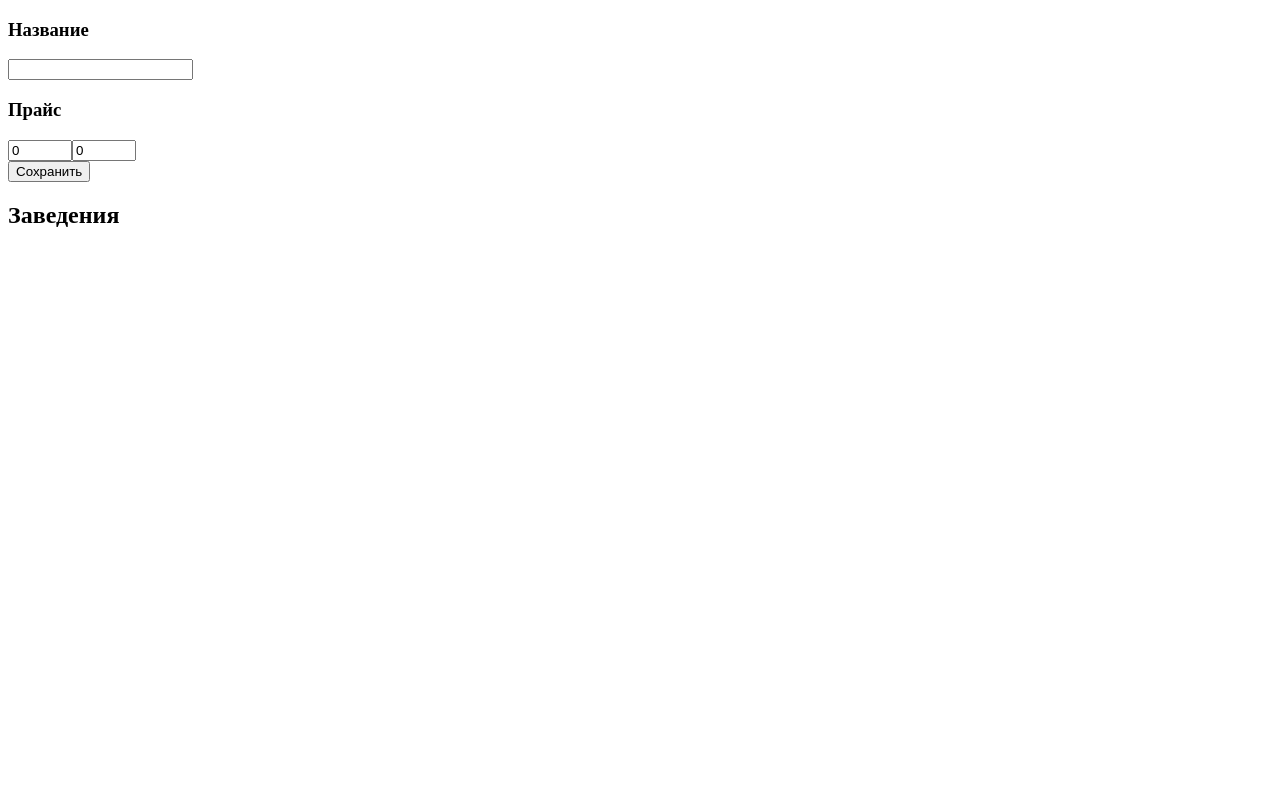
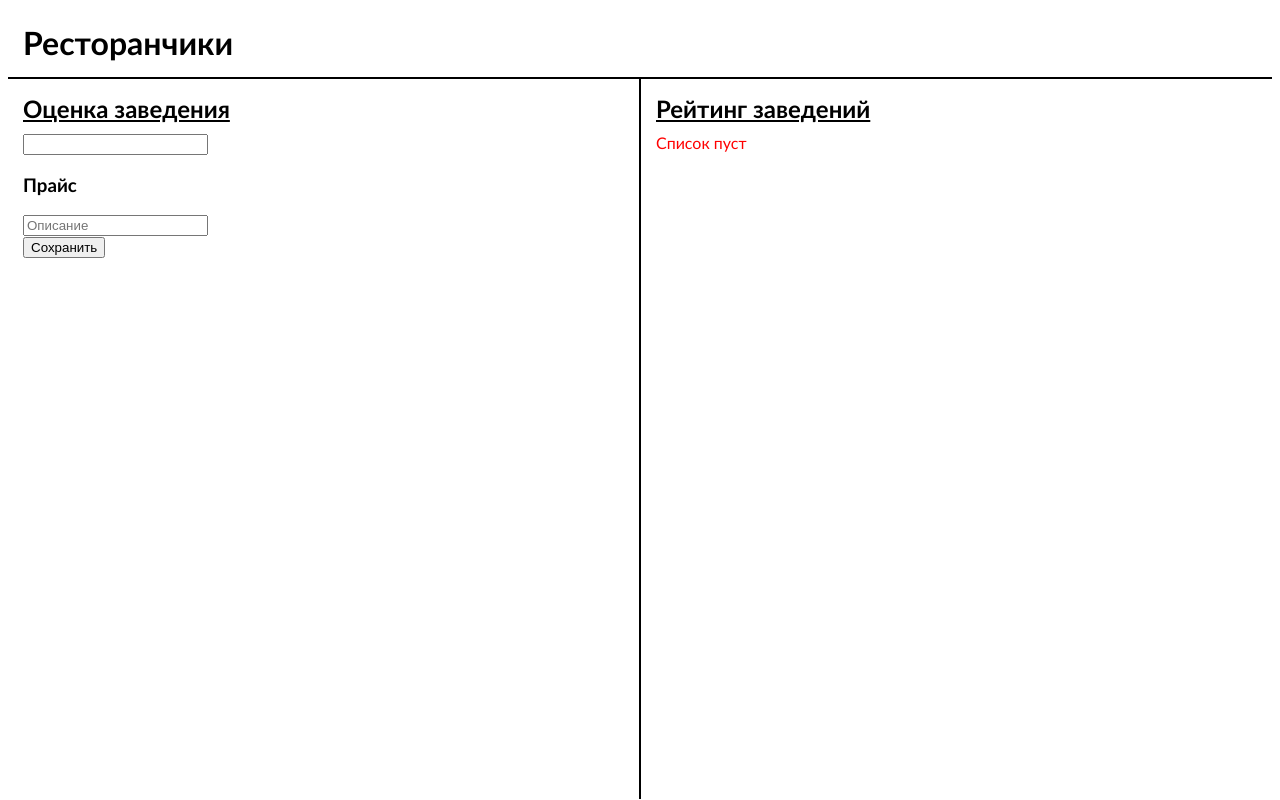
Before and after one commit to Myshanyatko/top-list, a Vue app: page / in a window 1280 px wide. Built offline with nearby package versions, Linux system fonts and the light colour scheme.

Commit message:
форма с полем, сортировка в листе

```diff
--- a/package.json
+++ b/package.json
@@ -9,7 +9,9 @@
   },
   "dependencies": {
     "core-js": "^3.8.3",
-    "vue": "^3.2.13"
+    "firebase": "^10.8.0",
+    "vue": "^3.2.13",
+    "vuefire": "^3.1.22"
   },
   "devDependencies": {
     "@babel/core": "^7.12.16",
--- a/public/index.html
+++ b/public/index.html
@@ -1,17 +1,26 @@
 <!DOCTYPE html>
 <html lang="">
   <head>
-    <meta charset="utf-8">
-    <meta http-equiv="X-UA-Compatible" content="IE=edge">
-    <meta name="viewport" content="width=device-width,initial-scale=1.0">
-    <link rel="icon" href="<%= BASE_URL %>favicon.ico">
+    <meta charset="utf-8" />
+    <meta http-equiv="X-UA-Compatible" content="IE=edge" />
+    <meta name="viewport" content="width=device-width,initial-scale=1.0" />
+    <link rel="icon" href="<%= BASE_URL %>favicon.ico" />
     <title><%= htmlWebpackPlugin.options.title %></title>
   </head>
-  <body>
+  <body
+    style="
+      font-family: 'Gill Sans', 'Gill Sans MT', Calibri, 'Trebuchet MS',
+        sans-serif;
+    "
+  >
     <noscript>
-      <strong>We're sorry but <%= htmlWebpackPlugin.options.title %> doesn't work properly without JavaScript enabled. Please enable it to continue.</strong>
+      <strong
+        >We're sorry but <%= htmlWebpackPlugin.options.title %> doesn't work
+        properly without JavaScript enabled. Please enable it to
+        continue.</strong
+      >
     </noscript>
-    <div id="app"></div>
+    <div id="app" style="height: 90vh"></div>
     <!-- built files will be auto injected -->
   </body>
 </html>
--- a/src/App.vue
+++ b/src/App.vue
@@ -1,11 +1,23 @@
 <template>
-  <restaurantForm @create="createRestaurant" />
-  <restaurantList :restaurants="restaurants" />
+  <div style="height: 100%">
+    <h1 class="title">Ресторанчики</h1>
+    <div class="content">
+      <div class="content__form">
+        <h2 class="content__title">Оценка заведения</h2>
+        <restaurant-form @create="createRestaurant" />
+      </div>
+      <div class="content__list">
+        <h2 class="content__title">Рейтинг заведений</h2>
+        <restaurant-list :restaurants="sortItems" />
+      </div>
+    </div>
+  </div>
 </template>
 
 <script>
 import RestaurantForm from "@/components/RestaurantForm";
 import RestaurantList from "@/components/RestaurantList";
+
 export default {
   components: {
     RestaurantForm,
@@ -19,10 +31,49 @@ export default {
   methods: {
     createRestaurant(restaurant) {
       this.restaurants.push(restaurant);
-      console.log(this.restaurants);
+    },
+  },
+  computed: {
+    sortItems() {
+      console.log( [...this.restaurants].sort(
+        (item1, item2) => item2.assessments.general - item1.assessments.general
+      ))
+      return [...this.restaurants].sort(
+        (item1, item2) => item2.assessments.general - item1.assessments.general
+      );
     },
   },
 };
 </script>
 
-<style></style>
+<style scoped>
+h1,
+h2,
+h3,
+h4,
+p {
+  margin: 0;
+  padding: 0;
+}
+.title {
+  border-bottom: solid 2px #000;
+  margin: 0;
+  padding: 15px;
+}
+.content {
+  display: flex;
+  height: 100%;
+}
+.content__form {
+  border-right: #000 solid 2px;
+}
+.content__form,
+.content__list {
+  width: 50%;
+  padding: 15px;
+}
+.content__title {
+  padding-bottom: 10px;
+  text-decoration: underline;
+}
+</style>
--- a/src/components/RestaurantForm.vue
+++ b/src/components/RestaurantForm.vue
@@ -1,17 +1,18 @@
 <template>
-  <div class="form">
   <form @submit.prevent>
-      <!-- <h2>Оценка заведения</h2> -->
-      <h3>Название</h3>
     <input type="text" v-model="restaurant.name" />
     <h3>Прайс</h3>
-      <input type="number" min="0" max="2.5" v-model="restaurant.price.a" />
-      <input type="number" min="0" max="2.5" v-model="restaurant.price.p" />
+    <!-- <input type="number" min="0" max="2.5" v-model="restaurant.price.a" /> -->
+    <!-- <input type="number" min="0" max="2.5" v-model="restaurant.price.p" /> -->
+    <input
+      type="text"
+      v-model="restaurant.assessments.price.a"
+      placeholder="Описание"
+    />
     <div class="">
       <button @click="createRestaurant">Сохранить</button>
     </div>
   </form>
-  </div>
 </template>
 
 <script>
@@ -20,28 +21,68 @@ export default {
     return {
       restaurant: {
         name: "",
+        assessments: {
+          general: "",
           price: {
-          a: 0,
-          p: 0,
+            a: "",
+            p: "",
           },
           taste: {
-          a: 0,
-          p: 0,
+            a: "",
+            p: "",
           },
           interior: {
-          a: 0,
-          p: 0,
+            a: "",
+            p: "",
+          },
         },
       },
     };
   },
+  // watch: {
+  //   restaurant: function () {
+  //     console.log("sfd");
+  //     this.restaurant.general =
+  //       +this.restaurant?.assessments?.price?.a +
+  //       +this.restaurant?.assessments?.price?.p +
+  //       +this.restaurant?.assessments?.taste?.a +
+  //       +this.restaurant?.assessments?.taste?.p +
+  //       +this.restaurant?.assessments?.interior?.a +
+  //       +this.restaurant?.assessments?.interior?.p;
+  //   },
+  // },
+
   methods: {
     createRestaurant() {
       this.restaurant.id = Date.now();
+      this.restaurant.assessments.general =
+        +this.restaurant?.assessments?.price?.a +
+        +this.restaurant?.assessments?.price?.p +
+        +this.restaurant?.assessments?.taste?.a +
+        +this.restaurant?.assessments?.taste?.p +
+        +this.restaurant?.assessments?.interior?.a +
+        +this.restaurant?.assessments?.interior?.p;
       this.$emit("create", this.restaurant);
-      restaurant.name = "";
-      restaurant.price.a = 0;
-      restaurant.price.p = 0;
+      this.restaurant = {
+        name: "",
+        assessments: {
+          general: "",
+          price: {
+            a: "",
+            p: "",
+          },
+          taste: {
+            a: "",
+            p: "",
+          },
+          interior: {
+            a: "",
+            p: "",
+          },
+        },
+      };
+      // this.restaurant.price.a = 0;
+      // this.restaurant.price.p = 0;
     },
   },
 };
--- a/src/components/RestaurantItem.vue
+++ b/src/components/RestaurantItem.vue
@@ -1,17 +1,18 @@
 <template>
   <div class="restaurant-item">
-    <h3>{{ restaurant.name }}</h3>
-    <p>
+    <h3>{{ restaurant.id }}</h3>
+    <div><strong>Название:</strong> {{ restaurant.name }}</div>
+    <div><strong>Описание:</strong> {{ restaurant.body }}</div>
+    <!-- <p>
       Прайс a: <b>{{ restaurant.price.a }}</b>
     </p>
     <p>
       Прайс p: <b>{{ restaurant.price.p }}</b>
-    </p>
+    </p> -->
   </div>
 </template>
 
 <script>
-
 export default {
   props: {
     restaurant: {
--- a/src/components/RestaurantList.vue
+++ b/src/components/RestaurantList.vue
@@ -1,22 +1,45 @@
 <template>
-  <div class="for">
+  <!-- <div>
     <h2>Заведения</h2>
     <div class="restaurant">
-      <restaurant-item
-        v-for="restaurant in restaurants"
-        :restaurant="restaurant"
-        :key="restaurant.id"
-      />
+      <transition-group name="user-list">
+        <restaurant-item
+          v-for="restaurant in restaurants"
+          :restaurant="restaurant"
+          :key="restaurant.id"
+        />
+      </transition-group>
     </div>
+  </div> -->
+  <div v-if="restaurants.length > 0">
+    <table>
+      <thead>
+        <tr>
+          <th>Место</th>
+          <th>Название</th>
+          <th>Баллы</th>
+        </tr>
+      </thead>
+      <tbody>
+        <tr v-for="(restaurant, index) in restaurants" :key="restaurant.id">
+          <td>{{ index + 1 }}</td>
+          <td>{{ restaurant.name }}</td>
+          <td>{{ restaurant?.assessments?.general }}</td>
+        </tr>
+      </tbody>
+    </table>
+    <!-- <restaurant-item
+      v-for="restaurant in restaurants"
+      :restaurant="restaurant"
+      :key="restaurant.id"
+      @remove="$emit('remove', restaurant)"
+    /> -->
   </div>
+  <p v-else style="color: red">Список пуст</p>
 </template>
 
 <script>
-import RestaurantItem from "@/components/RestaurantItem";
 export default {
-  components: {
-    RestaurantItem,
-  },
   props: {
     restaurants: {
       type: Array,
@@ -26,4 +49,14 @@ export default {
 };
 </script>
 
-<style scoped></style>
+<style scoped>
+table {
+  width: 100%;
+  text-align: left;
+  border-spacing: inherit;
+}
+table td,
+tr {
+  border: solid 1px;
+}
+</style>
```
Also changed, not shown: 1 other file (tests, documents, lock files or other folders). Lines whose indentation alone changed are shown as unchanged.
